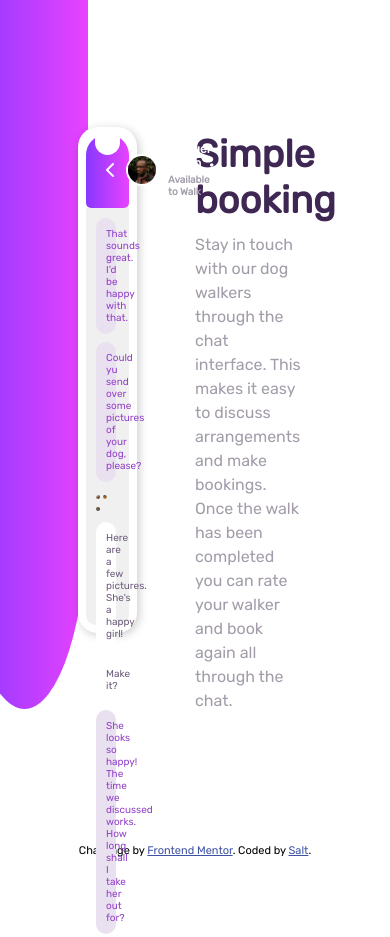
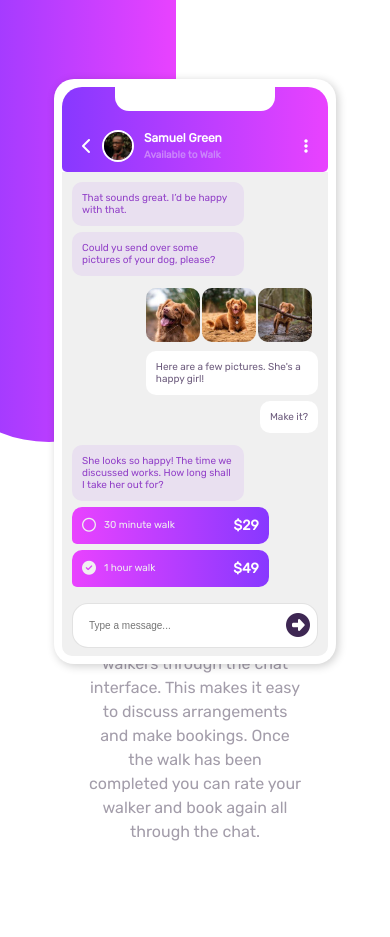
Before and after one commit to Ndtgithub3333/Chat-app-CSS-illustration, a plain HTML site: page index.html in a window 390 px wide. Shown: the top 937 px of the page. After the commit the page ends 844 px from the top, so only its background shows below. Drawn offline with Linux system fonts and the light colour scheme.

Commit message:
responsive

```diff
--- a/index.html
+++ b/index.html
@@ -48,6 +48,7 @@
             <li class="msg--receive">
               Could yu send over some pictures of your dog, please?
             </li>
+            <div class="msg--send-container">
               <li class="msg--send msg--img">
                 <img src="images/dog-image-1.jpg" alt="">
                 <img src="images/dog-image-2.jpg" alt="">
@@ -59,6 +60,7 @@
               <li class="msg--send">
                 Make it?
               </li>
+            </div>
             <li class="msg--receive">
               She looks so happy! The time we discussed works. How long shall I take her out for?
             </li>
@@ -115,36 +117,10 @@
     </div>
 
   </div>
-
-  <!-- Samuel Green
-  Available to Walk
-
-  That sounds great. I’d be happy with that.
-
-  Could you send over some pictures of your dog, please?
-
-  Here are a few pictures. She’s a happy girl!
-
-  Can you make it?
-
-  She looks so happy! The time we discussed works. How long shall I take her out for?
-
-  30 minute walk
-  $29
-
-  1 hour walk
-  $49
-
-  Type a message…
-
-
-
-   -->
-
-  <div class="attribution">
+  <!-- <div class="attribution">
     Challenge by <a href="https://www.frontendmentor.io?ref=challenge" target="_blank">Frontend Mentor</a>.
     Coded by <a href="https://www.frontendmentor.io/profile/Ndtgithub3333">Salt</a>.
-  </div>
+  </div> -->
 </body>
 
 </html>
--- a/style.css
+++ b/style.css
@@ -5,7 +5,7 @@
     --pale-violet: hsl(276, 100%, 81%);
     --moderate-violet: hsl(276, 55%, 52%);
     --desaturated-dark-violet: hsl(271, 15%, 43%);
-    --grayish-blue:hsl(206, 6%, 79%);
+    --grayish-blue: hsl(206, 6%, 79%);
     --very-dark-desaturated-violet: hsl(271, 36%, 24%);
     --dark-grayish-violet: hsl(270, 7%, 64%);
 
@@ -26,25 +26,30 @@
     padding: 0;
 }
 
-html, body {
+html,
+body {
     height: 100vh;
     background-color: white;
     font-family: 'Rubik', serif;
 
 }
 
-.container{
+.container {
     height: 100%;
     display: flex;
 }
-.left{
+
+.left {
     flex: 1;
     position: relative;
+    margin-right: 120px;
 
 }
-.background__shape{
-    position: relative;;
-    left: -20%  ;
+
+.background__shape {
+    position: relative;
+    ;
+    left: -20%;
     width: 65%;
     height: 60%;
     background: linear-gradient(to left, var(--light-magenta), var(--light-violet));
@@ -61,23 +66,30 @@ html, body {
     width: 100%;
     height: 40%;
     bottom: -40%;
-    border-radius: 50% 50% 50% 50% / 0% 0% 100% 100%    ;
+    border-radius: 50% 50% 50% 50% / 0% 0% 100% 100%;
 
 }
-.mobile__preview{
+
+.mobile__preview {
     background-color: var(--white);
     padding: 8px;
     top: 15%;
+    left: calc(39%);
     width: 30%;
+    width: 282px;
     height: 60%;
-    position: absolute;;
-    left: 40%;
+    height: 585px;
+    position: absolute;
+    ;
+
     border-radius: 20px;
     box-shadow: 2px 2px 10px rgba(0, 0, 0, 0.2);
 }
-.mobile__preview__header{
+
+.mobile__preview__header {
     position: relative;
-    display: flex;;
+    display: flex;
+    ;
     background: linear-gradient(to left, var(--light-magenta), var(--light-violet));
     width: 100%;
     height: 15%;
@@ -104,60 +116,84 @@ html, body {
 
 }
 
+
+
 .back-btn {
     color: var(--white);
+    cursor: pointer;
 }
 
 .more-btn {
     color: var(--white);
+    cursor: pointer;
+
 
 }
 
-.info__user{
+.info__user {
     flex: 1;
 }
-.user__img{
+
+.user__img {
     width: 32px;
     height: 32px;
     border-radius: 100%;
     border: 2px solid var(--white);
     margin: 0 10px;
+    cursor: pointer;
 }
-.user__name{
+
+.user__name {
+    cursor: pointer;
+
     color: var(--white);
     font-size: 12px;
     font-weight: 600;
     margin-bottom: 4px;
 }
-.user__status{
-    color: hsl(266, 8%, 65%);
+
+.user__status {
+    color: hsl(276deg 92% 75%);
     font-size: 10px;
     font-weight: 700;
 }
 
-.right{
+.right {
     flex: 1;
     display: flex;
-    justify-content: left;;
+    justify-content: left;
+    ;
     align-items: center;
 }
-.intro{
+
+.intro {
     width: 55%;
 
 }
-.intro__header{
+
+.intro__header {
     color: var(--very-dark-desaturated-violet);
     font-weight: 600;
     font-size: 38px;
     margin-bottom: 10px;
 }
-.intro__description{
+
+.intro__description {
     color: var(--dark-grayish-violet);
     font-size: 16px;
     line-height: 1.5;
 }
 
-.mobile__preview__body{
+.msg--send-container {
+    padding-top: 6px;
+    padding-bottom: 6px;
+    display: flex;
+    flex-direction: column;
+    align-items: flex-end;
+
+}
+
+.mobile__preview__body {
     height: 85%;
     background-color: var(--light-grayish-violet);
     padding: 10px;
@@ -166,7 +202,7 @@ html, body {
 
 
 
-.msg{
+.msg {
     list-style: none;
     font-size: 10px;
     font-weight: 500;
@@ -174,18 +210,20 @@ html, body {
 }
 
 .msg li {
-    margin-bottom: 8px;
+    margin-bottom: 6px;
     border-radius: 10px;
     padding: 10px;
     width: fit-content;
-    max-width: 60%;
+    max-width: 70%;
 }
-.msg--receive{
+
+.msg--receive {
 
     background-color: hsl(272, 33%, 91%);
     color: var(--moderate-violet);
 }
-.msg--send{
+
+.msg--send {
 
     background-color: var(--white);
     color: var(--desaturated-dark-violet);
@@ -203,39 +241,50 @@ html, body {
 .msg--img img {
     width: 31.2%;
     border-radius: 10px;
-    }
+}
 
-.msg--offer{
+li.msg--offer {
     min-width: 80%;
+    background: linear-gradient(to left, var(--light-violet), var(--light-magenta));
+    border-radius: 10px 10px 10px 5px;
+}
 
-    background: linear-gradient(to left, var(--light-violet), var(--light-magenta));
-}
-.offer__content{
-    display: flex;;
+.offer__content {
+    display: flex;
+    ;
     align-items: center;
     color: var(--light-grayish-violet);
 
 }
-.offer__content__tick i{
+
+.offer__content__tick i {
     font-size: 14px;
 }
 
-.offer__content__title{
+.offer__content__tick i:hover {
+    cursor: pointer;
+}
+
+.offer__content__title {
     font-size: 10px;
     margin-left: 8px;
     flex: 1;
 }
-.offer__content__price{
+
+.offer__content__price {
     font-size: 14px;
     font-weight: 600;
     color: var(--white);
 
 }
-.mobile__preview__send{
+
+.mobile__preview__send {
     /* background-color: var(--white); */
     width: 100%;
+    margin: 16px 0;
 }
-.mobile__preview__send__body{
+
+.mobile__preview__send__body {
     width: 100%;
     display: flex;
     align-items: center;
@@ -246,18 +295,24 @@ html, body {
 .mobile__input {
     width: 100%;
     color: var(--grayish-blue);
-    border-radius: 12px;
-    padding: 10px;
+    border-radius: 16px;
+    padding: 16px;
     font-size: 10px;
     outline: none;
-    border: none;
+    border: 0.5px solid rgba(0, 0, 0, 0.112);
 }
 
 .mobile__preview__send__body i {
     color: var(--very-dark-desaturated-violet);
     position: absolute;
-    right: 5px;
+    right: 8px;
     font-size: 24px;
+
+}
+
+.mobile__preview__send__body i:hover {
+    cursor: pointer;
+    color: var(--desaturated-dark-violet);
 
 }
 
@@ -266,9 +321,52 @@ html, body {
 
 
 
-.attribution { font-size: 11px; text-align: center; }
-    .attribution a { color: hsl(228, 45%, 44%); }
 
-    @media screen and (min-width: 375px) and (max-width: 1440) {
 
+.attribution {
+    font-size: 11px;
+    text-align: center;
+    padding: 20px;
+}
+
+.attribution a {
+    color: hsl(228, 45%, 44%);
+}
+
+@media screen and (max-width: 740px) {
+    .container {
+        flex-direction: column;
     }
+
+    .right {
+        flex: 0.5;
+        display: flex;
+        justify-content: center;
+        align-items: center;
+        text-align: center;
+    }
+
+    .mobile__preview {
+        left: 50%;
+        transform: translateX(-50%);
+    }
+
+    .intro {
+        display: flex;
+        flex-direction: column;
+        align-items: center;
+    }
+
+    .intro__description  {
+        text-align: center;
+    }
+
+    .left {
+        margin: 0;
+    }
+
+
+
+
+
+}
```
Lines whose indentation alone changed are shown as unchanged.
